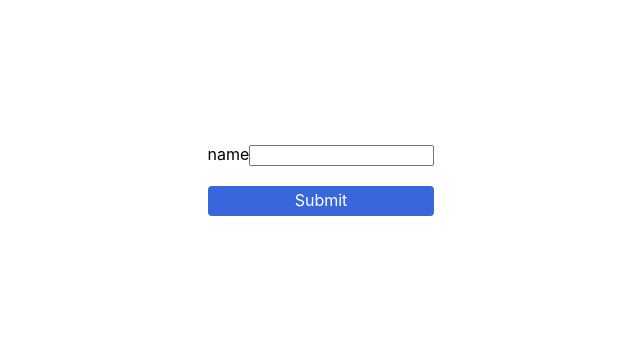
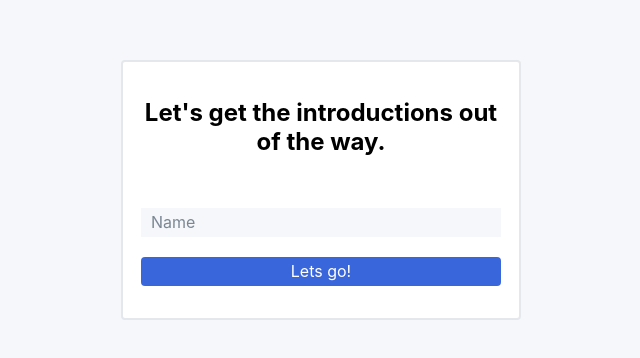
Before and after one commit to abouthugo/connect4, a Next.js app: page / in a window 1280 px wide. Shown: the part 210-568 px from the top of the page, without its empty margins (319-959 px from the left). Built offline with nearby package versions, Linux system fonts and the light colour scheme.

Commit message:
Adding welcoming logic, style, and new context function to set the name of the player

```diff
--- a/components/Welcome.tsx
+++ b/components/Welcome.tsx
@@ -1,13 +1,40 @@
 import Button from "./Button";
+import styles from "../styles/Welcome.module.scss";
+import { useContext, useState } from "react";
+import { GameContext } from "game_logic/context";
 
 export default function Welcome({ label }: WelcomeProps) {
+  const [name, setName] = useState("");
+  const [focus, setFocus] = useState(false);
+  const { stateMyName } = useContext(GameContext);
+
+  const handleOnNameChange = (e: React.ChangeEvent<HTMLInputElement>) => {
+    setName(e.target.value);
+  };
+
+  const labelStyles =
+    name.length < 1 && !focus
+      ? `${styles.label}`
+      : `${styles.label} ${styles.activated}`;
+
   return (
-    <div>
-      <div>
-        <label>{label}</label>
-        <input name={label} id={label} />
+    <div className={styles.main_container}>
+      <h1>Let's get the introductions out of the way.</h1>
+      <div className={styles.input_container}>
+        <label className={labelStyles}>{label}</label>
+        <input
+          value={name}
+          name={label}
+          id={label}
+          className={styles.input}
+          onChange={handleOnNameChange}
+          onFocus={() => setFocus(true)}
+          onBlur={() => setFocus(false)}
+        />
       </div>
-      <Button type="primary">Submit</Button>
+      <Button type="primary" fullWidth onClick={() => stateMyName(name)}>
+        Lets go!
+      </Button>
     </div>
   );
 }
--- a/game_logic/context.tsx
+++ b/game_logic/context.tsx
@@ -28,4 +28,5 @@ export const GameContext = createContext({
   dropToken: () => {},
   moveRight: () => {},
   moveLeft: () => {},
+  stateMyName: (name: string) => {},
 });
--- a/game_logic/useGameReducer.ts
+++ b/game_logic/useGameReducer.ts
@@ -6,6 +6,7 @@ const MOVE_RIGHT = "MOVE_RIGHT";
 const MOVE_LEFT = "MOVE_LEFT";
 const DROP = "DROP";
 const NEXT_TURN = "NEXT_TURN";
+const SET_NAME = "SET_NAME";
 
 function gameReducer(state: GameState, action: any): GameState {
   switch (action.type) {
@@ -76,6 +77,13 @@ function gameReducer(state: GameState, action: any): GameState {
         tokenList: newTokenList,
         currentPlayer: nextPlayer,
       };
+    }
+    case SET_NAME: {
+      const { name } = action.payload;
+      const { player1 } = state;
+      // TODO: change logic for current player, it should be set once the game starts not prior
+      const py = { ...player1, name };
+      return { ...state, player1: py, currentPlayer: py, gameReady: true };
     }
     default:
       return state;
@@ -169,7 +177,11 @@ export default function useGameReducer() {
     }, 350);
   };
 
-  return { state, moveRight, moveLeft, dropToken };
+  const stateMyName = (name: string) => {
+    dispatch({ type: SET_NAME, payload: { name } });
+  };
+
+  return { state, moveRight, moveLeft, dropToken, stateMyName };
 }
 
 type Action = { type: "MOVE_RIGHT" } | { type: "MOVE_LEFT" } | { type: "DROP" };
--- a/pages/index.tsx
+++ b/pages/index.tsx
@@ -9,7 +9,13 @@ import Welcome from "components/Welcome";
 const { Provider } = GameContext;
 
 export default function Home() {
-  const { state, moveRight, moveLeft, dropToken } = useGameReducer();
+  const {
+    state,
+    moveRight,
+    moveLeft,
+    dropToken,
+    stateMyName,
+  } = useGameReducer();
   const { currentPlayer, gameOver, gameReady } = state;
   const handleKeyDown = (e: KeyboardEvent) => {
     if (!state.gameOver && gameReady) {
@@ -36,7 +42,7 @@ export default function Home() {
   }, [state]);
 
   return (
-    <Provider value={{ state, moveRight, moveLeft, dropToken }}>
+    <Provider value={{ state, moveRight, moveLeft, dropToken, stateMyName }}>
       <div className={styles.container}>
         <Head>
           <title>Column {state.currentColumn}</title>
@@ -49,12 +55,12 @@ export default function Home() {
               <h1 className={styles.title}>
                 {gameOver
                   ? `${currentPlayer.name} wins!`
-                  : "Let's play connect 4!"}
+                  : `${currentPlayer.name} `}
               </h1>
               <Board />
             </>
           )}
-          {!gameReady && <Welcome label="name" />}
+          {!gameReady && <Welcome label="Name" />}
 
           {/* TODO: ask user for username */}
         </main>
--- /dev/null
+++ b/styles/Welcome.module.scss
@@ -0,0 +1,43 @@
+.main_container {
+  display: flex;
+  flex-flow: column;
+  justify-content: center;
+  background: white;
+  border: 2px solid var(--grey-8);
+  padding: 12px 18px;
+  padding-top: 36px;
+  border-radius: 4px;
+  max-width: 400px;
+  h1 {
+    font-size: 24px;
+    margin: 0;
+    margin-bottom: 36px;
+    text-align: center;
+  }
+}
+.input_container {
+  position: relative;
+}
+.label {
+  position: absolute;
+  left: 10px;
+  top: 20px;
+  font-size: 16px;
+  color: var(--grey-5);
+  transition: all 0.3s ease-in-out;
+}
+
+.label.activated {
+  left: 3px;
+  top: -2px;
+  font-size: 12px;
+  color: var(--grey-3);
+}
+
+.input {
+  margin-top: 16px;
+  border: none;
+  padding: 7px 3px;
+  background: var(--grey-9);
+  width: 100%;
+}
--- a/styles/globals.css
+++ b/styles/globals.css
@@ -4,6 +4,7 @@ body {
   margin: 0;
   font-family: -apple-system, BlinkMacSystemFont, Segoe UI, Roboto, Oxygen,
     Ubuntu, Cantarell, Fira Sans, Droid Sans, Helvetica Neue, sans-serif;
+  background: var(--grey-9);
 }
 
 a {
```
